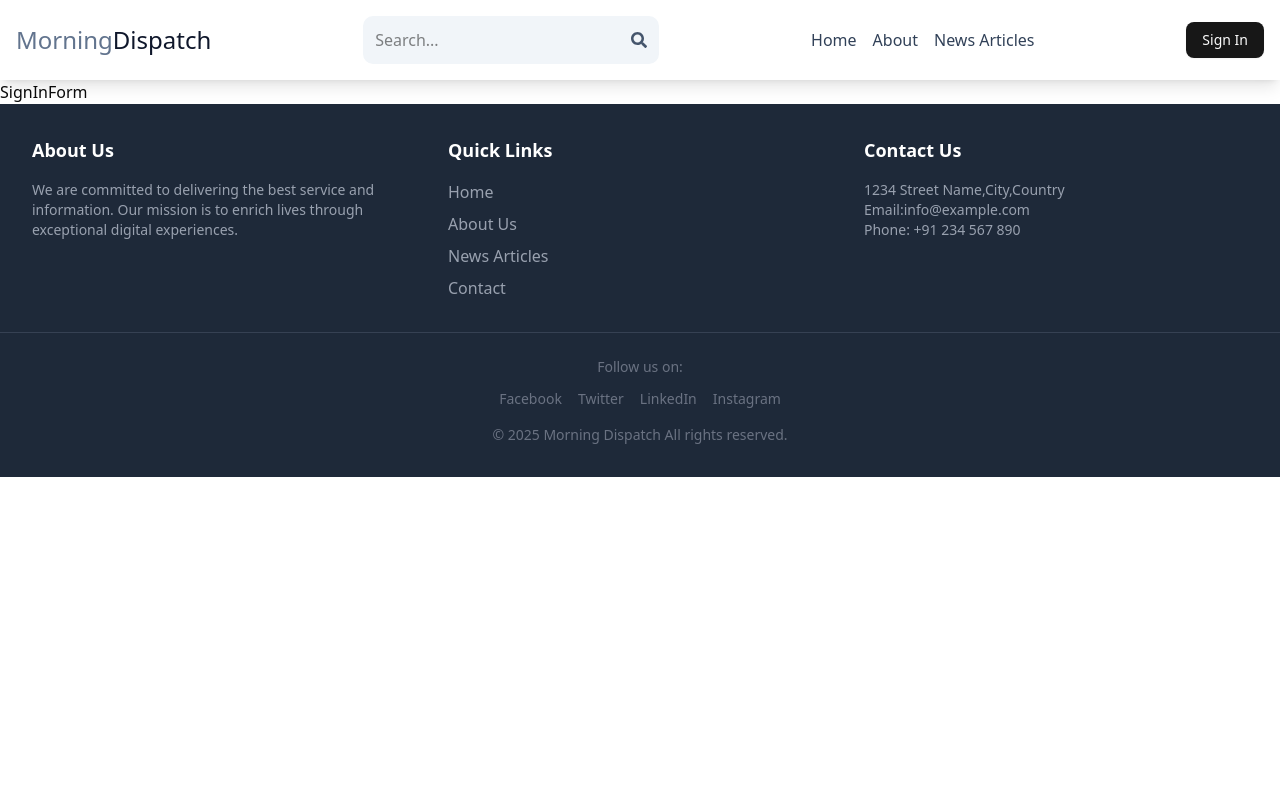
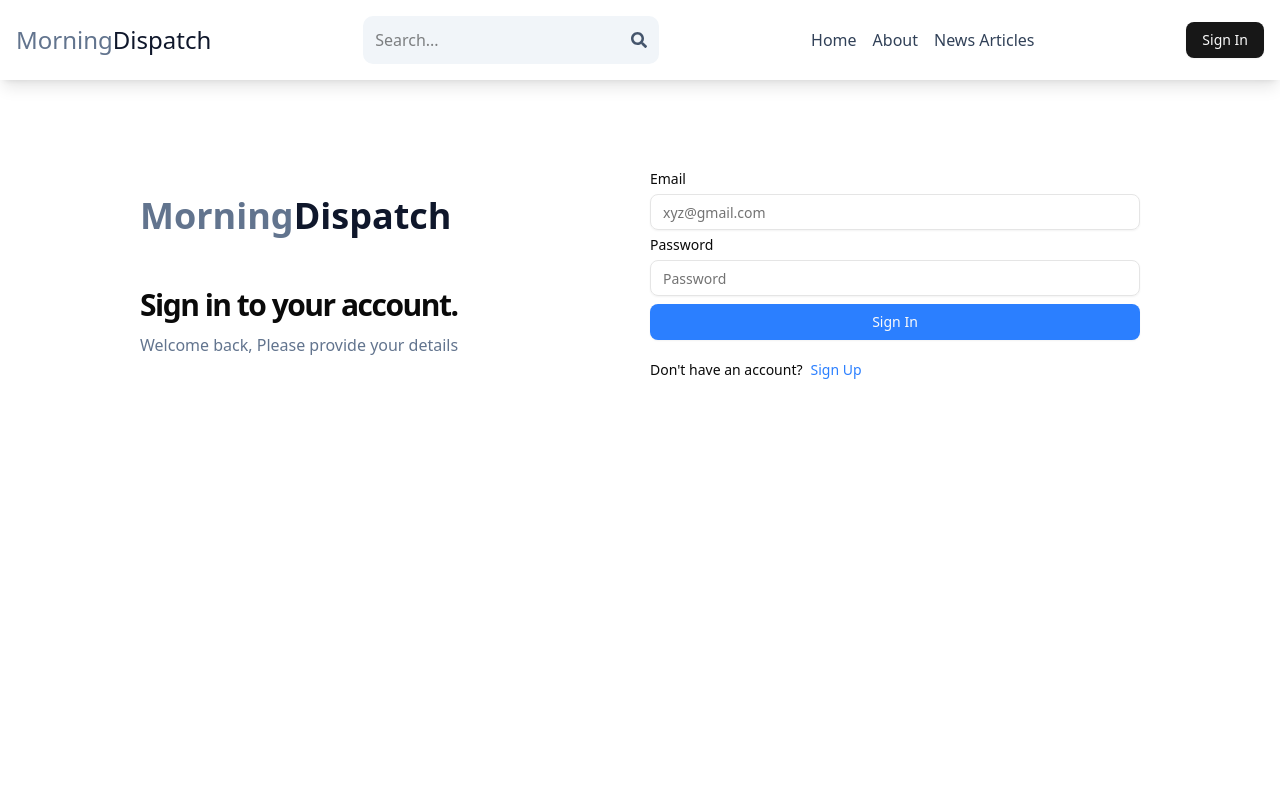
Before and after one commit to vehumbe/News-Article-Application, a React (Vite) app in the folder frontend/: page /sign-in in a window 1280 px wide. Shown: the top 800 px of the page. Built offline with nearby package versions, Linux system fonts and the light colour scheme.

Commit message:
Add signin page  functionality

```diff
--- a/frontend/src/auth/forms/SignInForm.jsx
+++ b/frontend/src/auth/forms/SignInForm.jsx
@@ -1,7 +1,176 @@
-import React from "react";
+import React, { useState } from "react";
+import { Link, useNavigate } from "react-router-dom";
+import { toast } from "sonner";
+
+import { z } from "zod";
+import { zodResolver } from "@hookform/resolvers/zod";
+import { useForm } from "react-hook-form";
+import { Button } from "@/components/ui/button";
+import {
+  Form,
+  FormControl,
+  FormDescription,
+  FormField,
+  FormItem,
+  FormLabel,
+  FormMessage,
+} from "@/components/ui/form";
+import { Input } from "@/components/ui/input";
+
+const formSchema = z.object({
+  email: z.string().email({ message: "Invalid email address." }),
+  password: z
+    .string()
+    .min(8, { message: "Password must be at least 8 characters." }),
+});
 
 const SignInForm = () => {
-  return <div>SignInForm</div>;
+  const navigate = useNavigate();
+
+  const [loading, setLoading] = useState(false);
+  const [errorMessage, setErrorMessage] = useState(null);
+
+  // 1. Define your form.
+  const form = useForm({
+    resolver: zodResolver(formSchema),
+    defaultValues: {
+      email: "",
+      password: "",
+    },
+  });
+
+  async function onSubmit(values) {
+    try {
+      setLoading(true);
+      setErrorMessage(null);
+
+      const res = await fetch("/api/auth/signin", {
+        method: "POST",
+        headers: { "Content-Type": "application/json" },
+        body: JSON.stringify(values),
+      });
+
+      const data = await res.json();
+
+      if (data.success == false) {
+        setLoading(false);
+
+        toast.error("Sign in failed! Please try again.");
+
+        return setErrorMessage(data.message);
+      }
+
+      setLoading(false);
+
+      if (res.ok) {
+        toast.success("Sign in Successful!");
+        navigate("/");
+      }
+    } catch (error) {
+      setErrorMessage(error.message);
+      setLoading(false);
+      toast.error("Something went wrong!");
+    }
+  }
+
+  return (
+    <div className="min-h-screen mt-20">
+      <div
+        className="flex p-3 max-w-3xl sm:max-w-5xl mx-auto flex-col md:flex-row
+    md:items-center gap-5"
+      >
+        {/* left */}
+        <div className="flex-1">
+          <Link
+            to={"/"}
+            className="font-bold text-2xl sm:text-4xl flex flex-wrap"
+          >
+            <span className="text-slate-500">Morning</span>
+            <span className="text-slate-900">Dispatch</span>
+          </Link>
+
+          <h2
+            className="text-[24px] md:text-[30px] font-bold leading-[140%]
+          tracking-tighter pt-5 sm:pt-12"
+          >
+            Sign in to your account.
+          </h2>
+
+          <p className="text-slate-500 text-[14px] font-medium leading-[140%] md:text-[16px] md:font-normal mt-2">
+            Welcome back, Please provide your details
+          </p>
+        </div>
+
+        {/* right */}
+        <div className="flex-1">
+          <Form {...form}>
+            <form onSubmit={form.handleSubmit(onSubmit)} className="space-y-2">
+              <FormField
+                control={form.control}
+                name="email"
+                render={({ field }) => (
+                  <FormItem>
+                    <FormLabel>Email</FormLabel>
+                    <FormControl>
+                      <Input
+                        type="email"
+                        placeholder="xyz@gmail.com"
+                        {...field}
+                      />
+                    </FormControl>
+
+                    <FormMessage />
+                  </FormItem>
+                )}
+              />
+
+              <FormField
+                control={form.control}
+                name="password"
+                render={({ field }) => (
+                  <FormItem>
+                    <FormLabel>Password</FormLabel>
+                    <FormControl>
+                      <Input
+                        type="password"
+                        placeholder="Password"
+                        {...field}
+                      />
+                    </FormControl>
+
+                    <FormMessage />
+                  </FormItem>
+                )}
+              />
+
+              <Button
+                type="submit"
+                className="bg-blue-500 w-full"
+                disabled={loading}
+              >
+                {loading ? (
+                  <span className="animate-pulse">Loading...</span>
+                ) : (
+                  <span>Sign In</span>
+                )}
+              </Button>
+            </form>
+          </Form>
+
+          <div className="flex gap-2 text-sm mt-5">
+            <span>Don't have an account?</span>
+            <Link to="/sign-up" className="text-blue-500">
+              Sign Up
+            </Link>
+          </div>
+
+          {errorMessage && (
+            <p className="text-red-500 text-sm mt-5">{errorMessage}</p>
+          )}
+        </div>
+      </div>
+    </div>
+  );
 };
 
 export default SignInForm;
```
